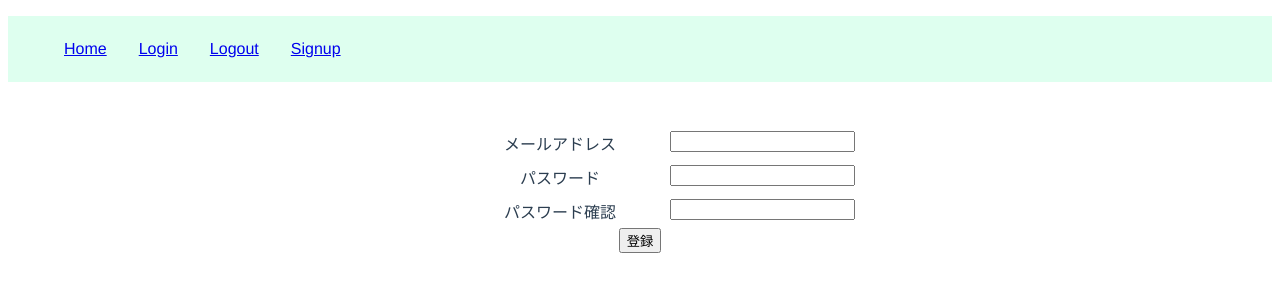
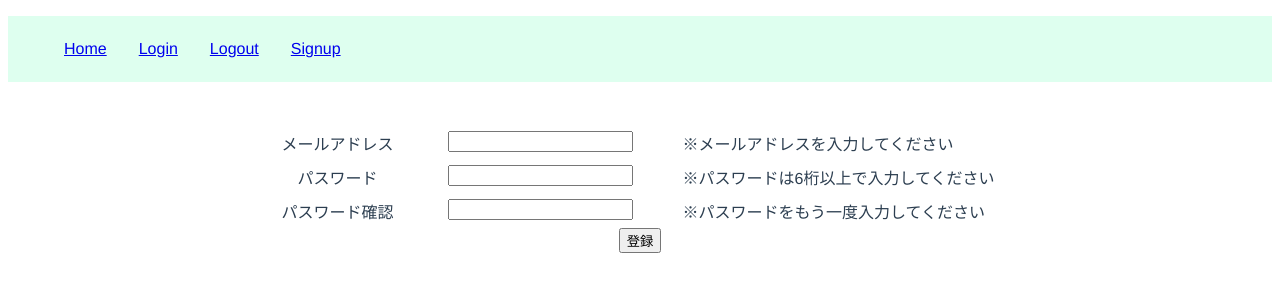
Before and after one commit to tamafull/devise_token_auth_trial, a Vue app in the folder web/: page /signup in a window 1280 px wide. Shown: the top 300 px of the page. Built offline with nearby package versions, Linux system fonts and the light colour scheme.

Commit message:
サインアップ画面にリアルタイムのフォーム入力バリデーションを追加

```diff
--- a/web/src/components/Signup.vue
+++ b/web/src/components/Signup.vue
@@ -4,14 +4,20 @@
     <dl>
       <dt>メールアドレス</dt>
       <dd><input v-model="email"></dd>
+      <dd v-if="isInValidEmail"><p class='error'>※メールアドレスを入力してください</p></dd>
+      <dd v-if="!isInValidEmail"><p class='error'>OK</p></dd>
     </dl>
     <dl>
       <dt>パスワード</dt>
       <dd><input v-model="password"></dd>
+      <dd v-if="isInValidPasswordLength"><p class='error'>※パスワードは6桁以上で入力してください</p></dd>
+      <dd v-if="!isInValidPasswordLength"><p class='error'>OK</p></dd>
     </dl>
     <dl>
       <dt>パスワード確認</dt>
       <dd><input v-model="passwordConfirmation"></dd>
+      <dd v-if="isInValidPasswordConfirmation"><p class='error'>※パスワードをもう一度入力してください</p></dd>
+      <dd v-if="!isInValidPasswordConfirmation"><p class='error'>OK</p></dd>
     </dl>
     <button type="submit">登録</button><br>
   </form>
@@ -29,6 +35,18 @@ export default {
       passwordConfirmation: '',
       message: ' ',
     }
+  },
+  computed: {
+    isInValidEmail () {
+      const email_reg = /^[a-zA-Z0-9_.+-]+@([a-zA-Z0-9][a-zA-Z0-9-]*[a-zA-Z0-9]*\.)+[a-zA-Z]{2,}$/i
+      return !email_reg.test(this.email)
+    },
+    isInValidPasswordLength () {
+      return this.password.length < 6
+    },
+    isInValidPasswordConfirmation () {
+      return this.passwordConfirmation == '' || this.passwordConfirmation !== this.password;
+    },
   },
   methods: {
     signup: function () {
@@ -65,7 +83,11 @@ dt {
   padding: 5px;
 }
 dd {
-  width: 110px;
   padding: 5px;
 }
+.error {
+  text-align: left;
+  width: 320px;
+  margin: 0;
+}
 </style>
```
